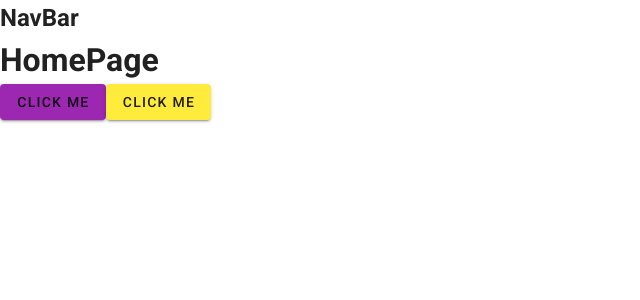
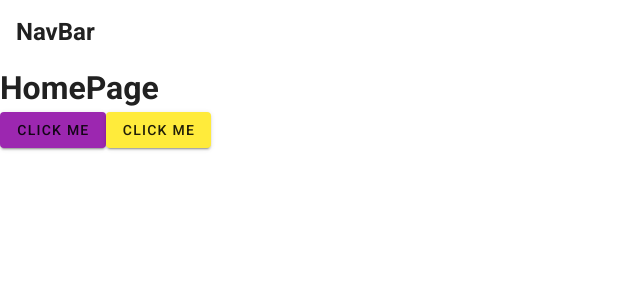
Before and after one commit to draddo11/vuetifyTodo, a Vue app: page / in a window 1280 px wide. Shown: the top 300 px of the page, without its empty margins (0-640 px from the left). Built offline with nearby package versions, Linux system fonts and the light colour scheme.

Commit message:
set backgroud color for app in v-app

```diff
--- a/src/App.vue
+++ b/src/App.vue
@@ -1,5 +1,5 @@
 <template>
-  <v-app >
+  <v-app class="grey lighten-4">
     <Navbar/>
     <v-content>
       <router-view></router-view>
--- a/src/components/Navbar.vue
+++ b/src/components/Navbar.vue
@@ -1,6 +1,9 @@
 <template>
-<nav>
-<h1>NavBar</h1>
+<nav >
+    <v-toolbar flat app>
+        <h1 center >NavBar</h1>
+    </v-toolbar>
+
 </nav>
 
 </template>
```
